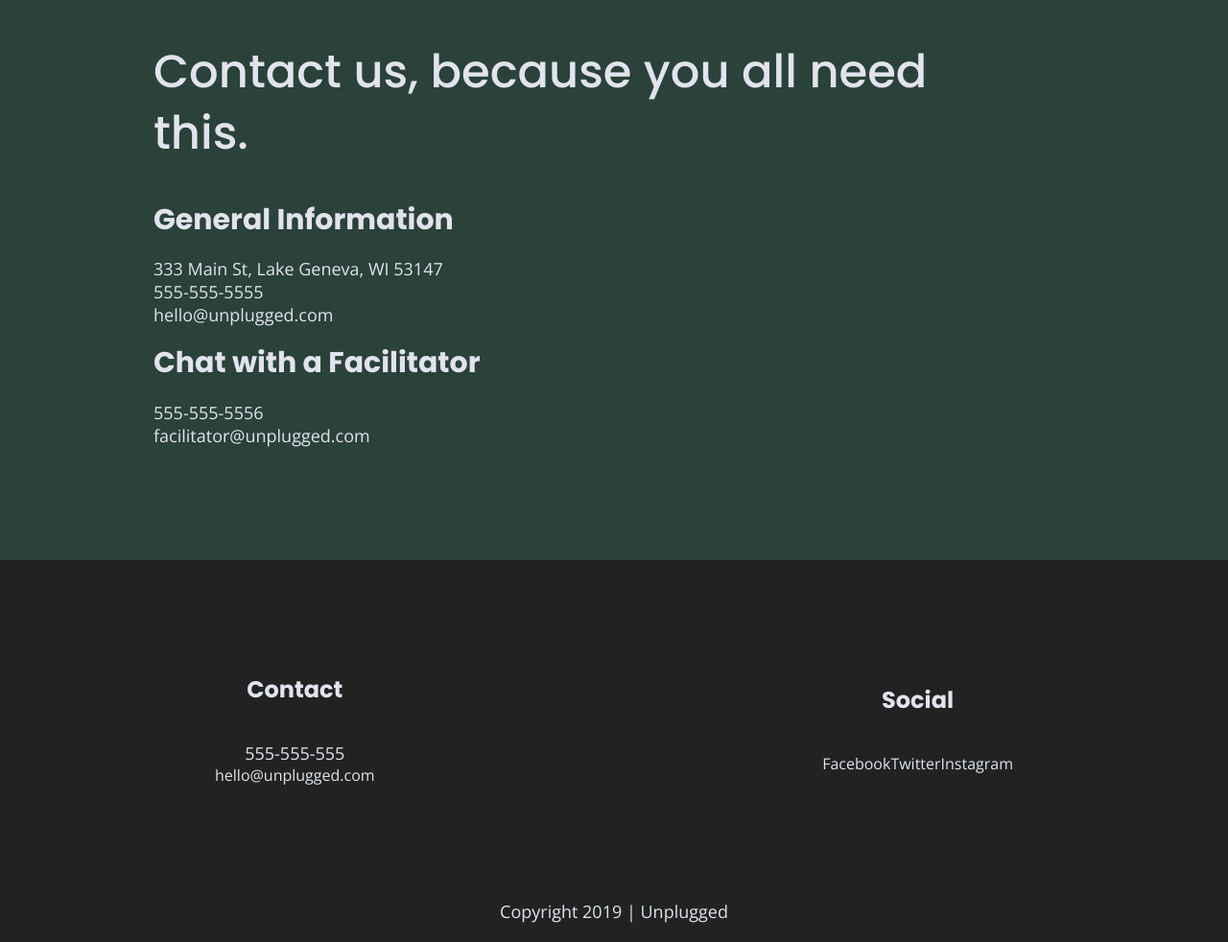
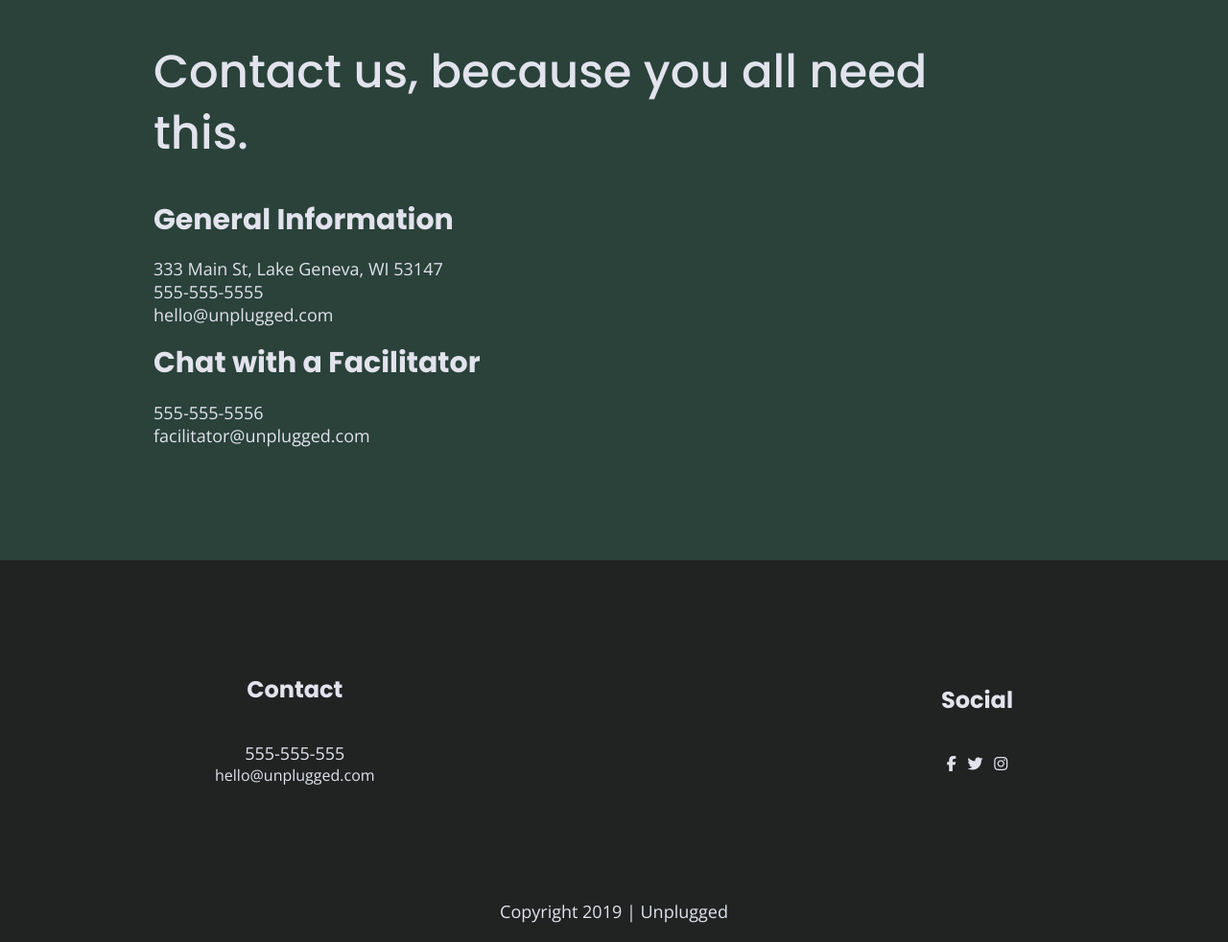
Before and after one commit to viet-v/unplugged-site, a website: page about/index.html in a window 1280 px wide. Shown: the part 1263-2245 px from the top of the page at 96% size. Drawn offline with nearby package versions, Linux system fonts and the light colour scheme.

Commit message:
Added social media icons on home, about & faq pages

```diff
--- a/about/index.html
+++ b/about/index.html
@@ -98,9 +98,9 @@
         <div class="social">
           <h3>Social</h3>
           <div class="social-icons">
-            <a href="facebook-link" target="_blank">Facebook</a>
-            <a href="twitter-link" target="_blank">Twitter</a>
-            <a href="instagram-link" target="_blank">Instagram</a>
+            <a href="facebook-link" target="_blank"><i class="fab fa-facebook-f"></i></a>
+            <a href="twitter-link" target="_blank"><i class="fab fa-twitter"></i></a>
+            <a href="instagram-link" target="_blank"><i class="fab fa-instagram"></i></a>
           </div>
         </div>
 
```
Also changed, not shown: faq/index.html (+3 -3 lines), index.html (+3 -3 lines).
